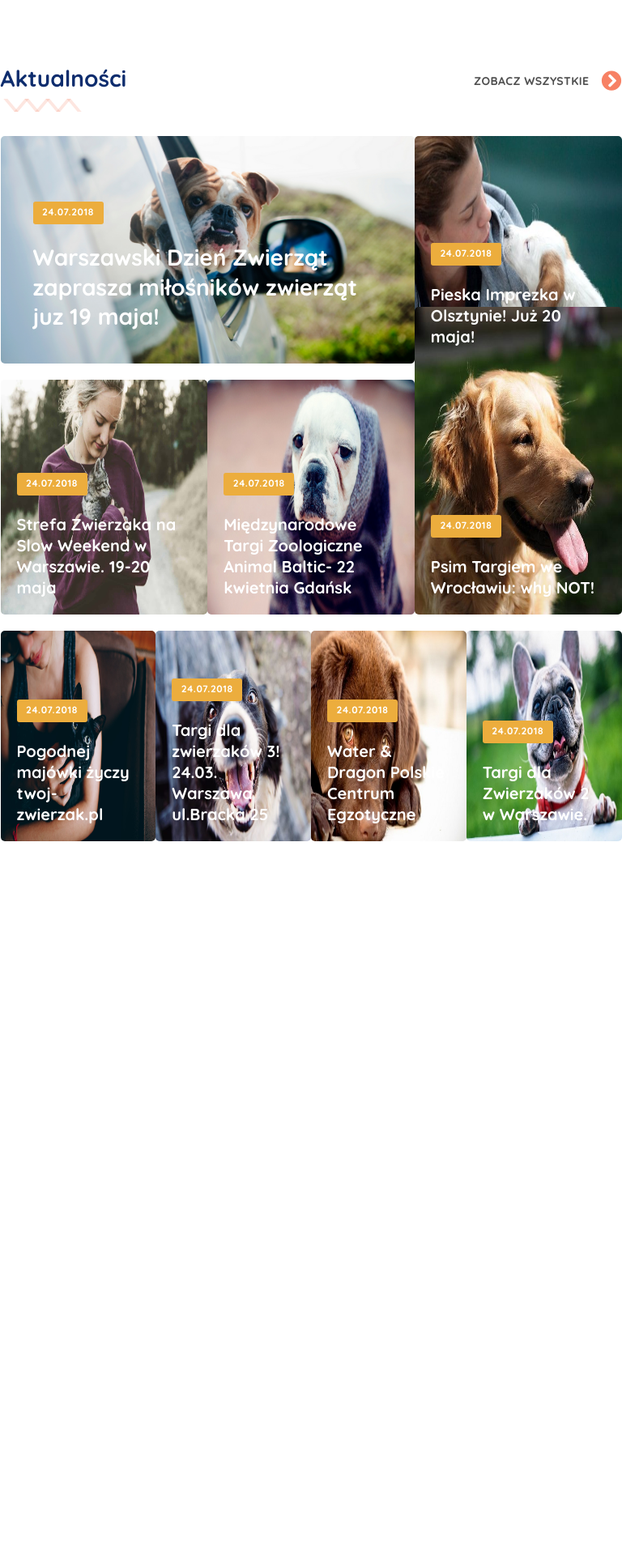
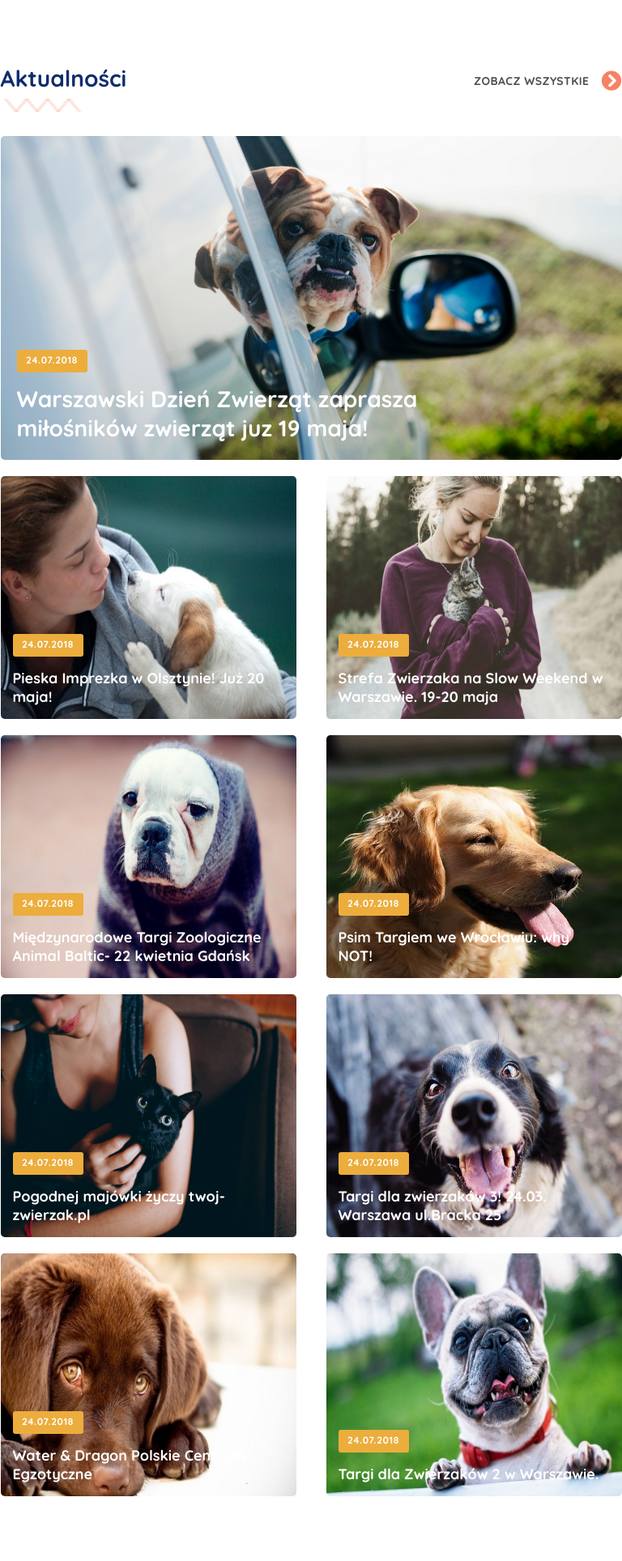
Before and after one commit to developer1984/tz, a PHP site: page / in a window 768 px wide. Shown: the whole page at 81% size. Before the commit the page ends 1039 px from the top, so only its background shows below. Run offline with PHP 8.4, Linux system fonts and the light colour scheme; some libraries are stand-ins or nearby versions.

Commit message:
Aktualizacja wersji RWD min-width: 768px and max-width: 991px

```diff
--- a/assets/css/news.css
+++ b/assets/css/news.css
@@ -492,5 +492,135 @@
         max-width: 767px;
     }
 
+    .news-box11{
+        padding: 0;
+        width: 750px;
+        max-height: 400px;
+    }
+
+    .news-box12{
+        padding: 0;
+        max-width: 365px;
+        height: 300px;
+        max-height: 300px;
+        position: relative;
+        top: 0;
+        overflow: hidden;
+    }
+
+    .news-box21,
+    .news-box22,
+    .news-box23{
+        padding: 0;
+        max-width: 365px;
+        height: 300px;
+        max-height: 300px;
+        position: relative;
+        top: 0;
+        overflow: hidden;
+    }
+
+    .news-box23{
+        max-height: 300px;
+        padding: 0;
+        width: 365px;
+        height: 300px;
+        overflow: visible;
+        position: relative;
+        top: 0;
+    }
+
+    .news-box23 img{
+        max-height: 300px;
+        height: 300px;
+        position: absolute;
+        bottom: 0;
+        width: 100%;
+        border-radius: 5px;
+    }
+
+    .news-box31,
+    .news-box32,
+    .news-box33,
+    .news-box34{
+        max-width: 365px;
+        width: 365px;
+        height: 300px;
+
+    }
+
+    .news-box-content{
+        padding: 20px;
+    }
+
+    .news-box-content .news-date,
+    .news-box-content1 .news-date{
+        margin-bottom: 15px;
+    }
+
+    .news-box-content .news-title{
+        max-width: 520px;
+    }
+
+    .news-box-content .news-title h2{
+        font-size: 28px;
+    }
+
+    .news-box-content .news-description{
+        max-width: 520px;
+        margin-top: 15px;
+    }
+
+    .news-box-content .news-description p,
+    .news-box-content1 .news-description p{
+        font-size: 13px;
+        line-height: 1.75;
+        max-height: 90px
+    }
+
+    .news-icons .icons,
+    .news-icons1 .icons{
+        margin-top: 15px;
+    }
+
+    .news-icons .fa-chevron-circle-right,
+    .news-icons1 .fa-chevron-circle-right{
+        margin-right: 16px;
+    }
+
+    .news-icons .fa-chevron-circle-right:hover,
+    .news-icons1 .fa-chevron-circle-right:hover{
+        font-size: 25px;
+        margin-right: 16px;
+    }
+
+    .news-icons .fa-comment-dots,
+    .news-icons1 .fa-comment-dots{
+        margin-right: 5px;
+    }
+
+    .news-box-content1{
+        padding: 15px;
+    }
+
+    .news-box-content1 .news-title{
+        max-width: 330px;
+    }
+
+    .news-box-content1 .news-title h2{
+        font-size: 18px;
+    }
+
+    .news-box-content1 .news-description{
+        max-width: 330px;
+        max-height: 50px;
+        margin-top: 15px;
+    }
+
+    .news-box-content3{
+        top: 0;
+        bottom: 0;
+        max-height: 300px;
+    }
 
 }
--- a/index.html
+++ b/index.html
@@ -12,11 +12,11 @@
     <section class="news container-fluid" id="news">
 
         <div class="row row-news">
-            <div class="col-md-9 topic-news">
+            <div class="col-lg-9 col-md-9 col-sm-8 topic-news">
                 <h3>Aktualności</h3>
             </div>
 
-            <div class="col-md-3 news-search">
+            <div class="col-lg-3 col-md-3 col-sm-4 news-search">
 
                 <h6>ZOBACZ WSZYSTKIE</h6>
                 <a href="see-all">
@@ -24,7 +24,7 @@
                 </a>
             </div>
 
-            <div class="col-md-12 news-wave">
+            <div class="col-lg-12 col-md-12 col-sm-12 news-wave">
                 <div class="wave1"></div>
                 <div class="wave2"></div>
                 <div class="wave3"></div>
@@ -34,7 +34,7 @@
                 <div class="wave7"></div>
             </div>
 
-            <div class="col-md-8 col-sm-12 news-box11 box0">
+            <div class="col-lg-8 col-md-12 col-sm-12 news-box11 box0">
                 <img src="assets/img/box011.jpg" class="img-box11 img-fluid">
 
                 <div class="news-box-content">
@@ -58,7 +58,7 @@
                 </div>
 
             </div>
-            <div class="col-md-4 col-sm-6 news-box12 box0">
+            <div class="col-lg-4 col-md-6 col-sm-6 news-box12 box0">
                 <img src="assets/img/box012.jpg" class="img-box12 img-fluid">
 
                 <div class="news-box-content1">
@@ -82,7 +82,7 @@
                 </div>
 
             </div>
-            <div class="col-md-4 col-sm-6 news-box21 box0">
+            <div class="col-lg-4 col-md-6 col-sm-6 news-box21 box0">
                 <img src="assets/img/box021.jpg" class="img-box21 img-fluid">
 
                 <div class="news-box-content1">
@@ -106,7 +106,7 @@
                 </div>
 
             </div>
-            <div class="col-md-4 col-sm-6 news-box22 box0">
+            <div class="col-lg-4 col-md-6 col-sm-6 news-box22 box0">
                 <img src="assets/img/box022.jpg" class="img-box22 img-fluid">
 
                 <div class="news-box-content1">
@@ -130,7 +130,7 @@
                 </div>
 
             </div>
-            <div class="col-md-4 col-sm-6 news-box23 box0">
+            <div class="col-lg-4 col-md-6 col-sm-6 news-box23 box0">
                 <img src="assets/img/box023.jpg" class="img-box23 img-fluid">
 
                 <div class="news-box-content1 news-box-content3">
@@ -154,7 +154,7 @@
                 </div>
 
             </div>
-            <div class="col-md-3 col-sm-6 news-box31 box0">
+            <div class="col-lg-4 col-md-6 col-sm-6 news-box31 box0">
                 <img src="assets/img/box031.jpg" class="img-box31 img-fluid">
 
                 <div class="news-box-content1">
@@ -177,7 +177,7 @@
                 </div>
 
             </div>
-            <div class="col-md-3 col-sm-6 news-box32 box0">
+            <div class="col-lg-3 col-md-6 col-sm-6 news-box32 box0">
                 <img src="assets/img/box032.jpg" class="img-box32 img-fluid">
 
                 <div class="news-box-content1">
@@ -201,7 +201,7 @@
                 </div>
 
             </div>
-            <div class="col-md-3 col-sm-6 news-box33 box0">
+            <div class="col-lg-3 col-md-6 col-sm-6 news-box33 box0">
                 <img src="assets/img/box033.jpg" class="img-box33 img-fluid">
 
                 <div class="news-box-content1">
@@ -225,7 +225,7 @@
                 </div>
 
             </div>
-            <div class="col-md-3 col-sm-6 news-box34 box0">
+            <div class="col-lg-3 col-md-6 col-sm-6 news-box34 box0">
                 <img src="assets/img/box034.jpg" class="img-box34 img-fluid">
 
                 <div class="news-box-content1">
```
